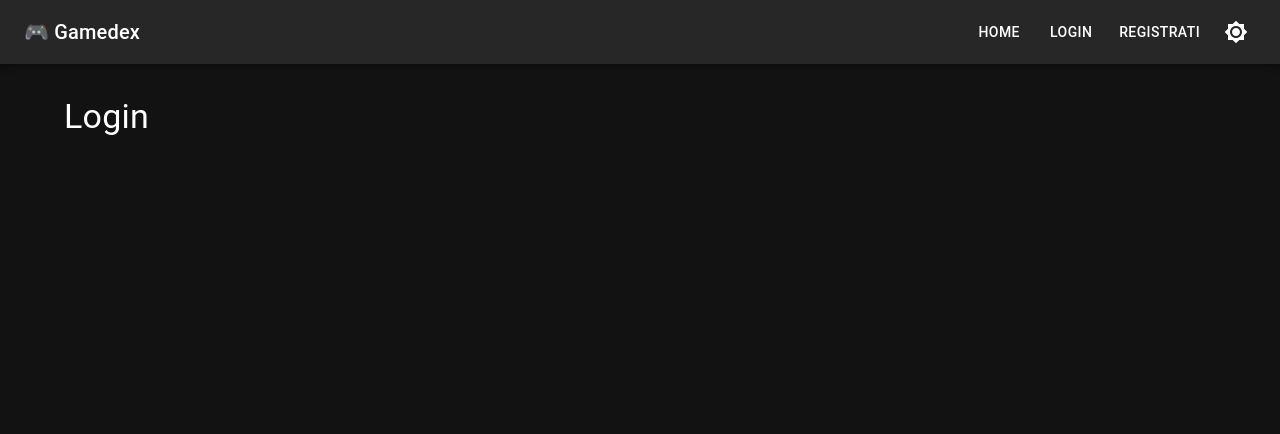
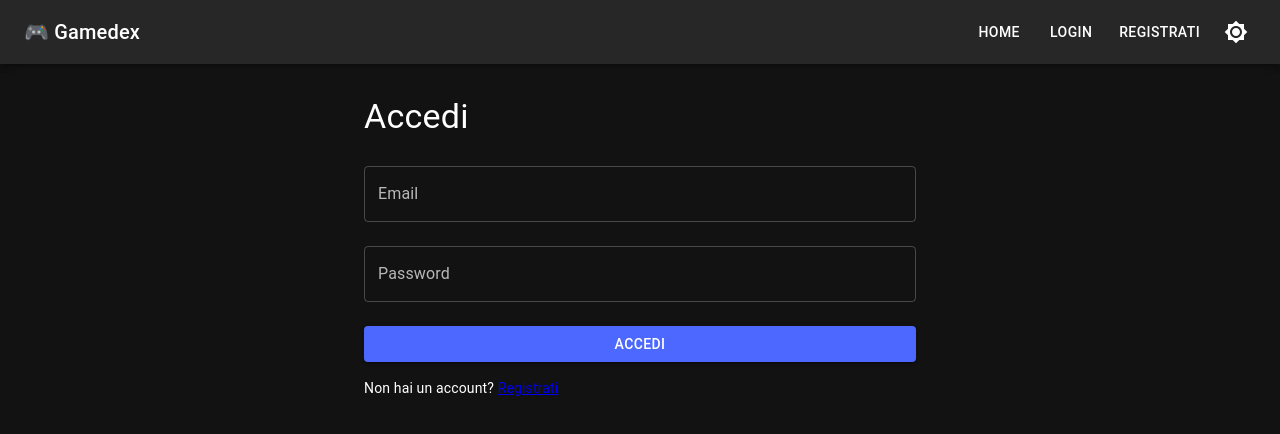
Before and after one commit to Barbagallo2296/Gamedex, a React (Vite) app: page /login in a window 1280 px wide. Shown: the top 434 px of the page. Built offline with nearby package versions, Linux system fonts and the light colour scheme; no server answers.

Commit message:
fix: avatar url through registration and login

```diff
--- a/src/components/Navbar.jsx
+++ b/src/components/Navbar.jsx
@@ -46,7 +46,10 @@ function Navbar() {
               <Button color="inherit" component={Link} to="/favorites">Preferiti</Button>
 
               <IconButton onClick={handleOpenMenu} sx={{ p: 0, ml: 1 }}>
-                <Avatar sx={{ bgcolor: 'secondary.main', width: 36, height: 36 }}>
+                <Avatar
+                  src={user.avatar}
+                  sx={{ bgcolor: 'secondary.main', width: 36, height: 36 }}
+                >
                   {user.username.charAt(0).toUpperCase()}
                 </Avatar>
               </IconButton>
--- a/src/context/AuthContext.jsx
+++ b/src/context/AuthContext.jsx
@@ -17,7 +17,7 @@ export function AuthProvider({ children }) {
     }
   }, [user])
 
-  const register = ({ username, email, password }) => {
+  const register = ({ username, email, password, avatar }) => {
     const users = JSON.parse(localStorage.getItem('users') || '[]')
 
     const exists = users.some((u) => u.email === email)
@@ -25,7 +25,7 @@ export function AuthProvider({ children }) {
       return { success: false, message: 'Email già registrata' }
     }
 
-    const newUser = { username, email, password }
+    const newUser = { username, email, password, avatar }
     users.push(newUser)
     localStorage.setItem('users', JSON.stringify(users))
     return { success: true }
@@ -41,7 +41,7 @@ export function AuthProvider({ children }) {
       return { success: false, message: 'Credenziali errate' }
     }
 
-    setUser({ username: found.username, email: found.email })
+    setUser({ username: found.username, email: found.email, avatar: found.avatar})
     return { success: true }
   }
 
--- a/src/pages/Login.jsx
+++ b/src/pages/Login.jsx
@@ -1,9 +1,72 @@
-import { Container, Typography } from '@mui/material'
+import { useContext, useState } from 'react'
+import { useForm } from 'react-hook-form'
+import { useNavigate, Link } from 'react-router'
+import {Container, Box, TextField, Button, Typography, Alert,} from '@mui/material'
+import { AuthContext } from '../context/AuthContext.jsx'
 
 function Login() {
+  const { login } = useContext(AuthContext)
+  const navigate = useNavigate()
+  const [serverError, setServerError] = useState('')
+
+  const {
+    register,
+    handleSubmit,
+    formState: { errors },
+  } = useForm()
+
+  const onSubmit = (data) => {
+    setServerError('')
+    const result = login({ email: data.email, password: data.password })
+
+    if (result.success) {
+      navigate('/')
+    } else {
+      setServerError(result.message)
+    }
+  }
+
   return (
-    <Container sx={{ mt: 4 }}>
-      <Typography variant="h4">Login</Typography>
+    <Container maxWidth="sm" sx={{ mt: 4 }}>
+      <Typography variant="h4" gutterBottom>
+        Accedi
+      </Typography>
+
+      {serverError && <Alert severity="error" sx={{ mb: 2 }}>{serverError}</Alert>}
+
+      <Box component="form" onSubmit={handleSubmit(onSubmit)} noValidate>
+        <TextField
+          fullWidth
+          label="Email"
+          margin="normal"
+          {...register('email', {
+            required: "L'email è obbligatoria",
+          })}
+          error={!!errors.email}
+          helperText={errors.email?.message}
+        />
+
+        <TextField
+          fullWidth
+          type="password"
+          label="Password"
+          margin="normal"
+          {...register('password', {
+            required: 'La password è obbligatoria',
+          })}
+          error={!!errors.password}
+          helperText={errors.password?.message}
+        />
+
+        <Button type="submit" variant="contained" fullWidth sx={{ mt: 2 }}>
+          Accedi
+        </Button>
+
+        <Typography variant="body2" sx={{ mt: 2 }}>
+          Non hai un account?{' '}
+          <Link to="/register">Registrati</Link>
+        </Typography>
+      </Box>
     </Container>
   )
 }
```
